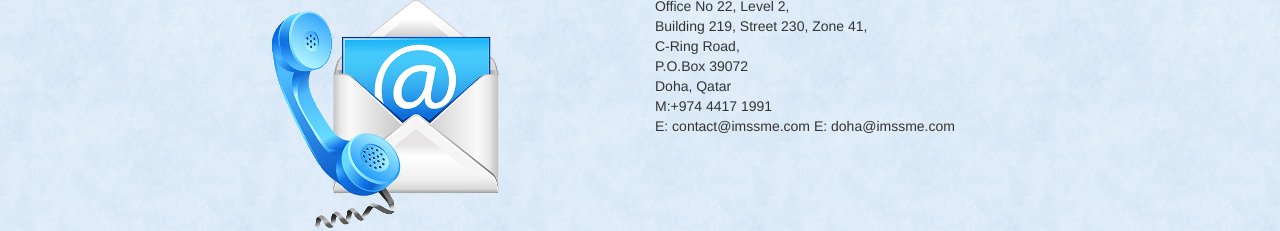
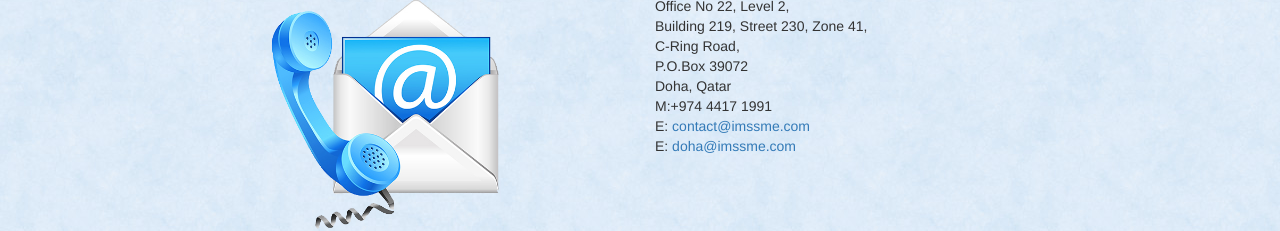
Before and after one commit to iamkhush/qatarmarinesurvey, a plain HTML site: page contact.html in a window 1280 px wide. Shown: the part 606-837 px from the top of the page. Drawn offline with nearby package versions, Linux system fonts and the light colour scheme.

Commit message:
update email

```diff
--- a/contact.html
+++ b/contact.html
@@ -79,8 +79,8 @@
 						Doha, Qatar<br>
 
 						M:+974 4417 1991<br>
-						E: <mail:to>contact@imssme.com</mail:to>
-						E: <mail:to>doha@imssme.com</mail:to>
+						E: <a href="mailto:contact@imssme.com">contact@imssme.com</a><br>
+						E: <a href="doha@imssme.com">doha@imssme.com</a>
 					</address>
 				</div>
 			</div>
```
